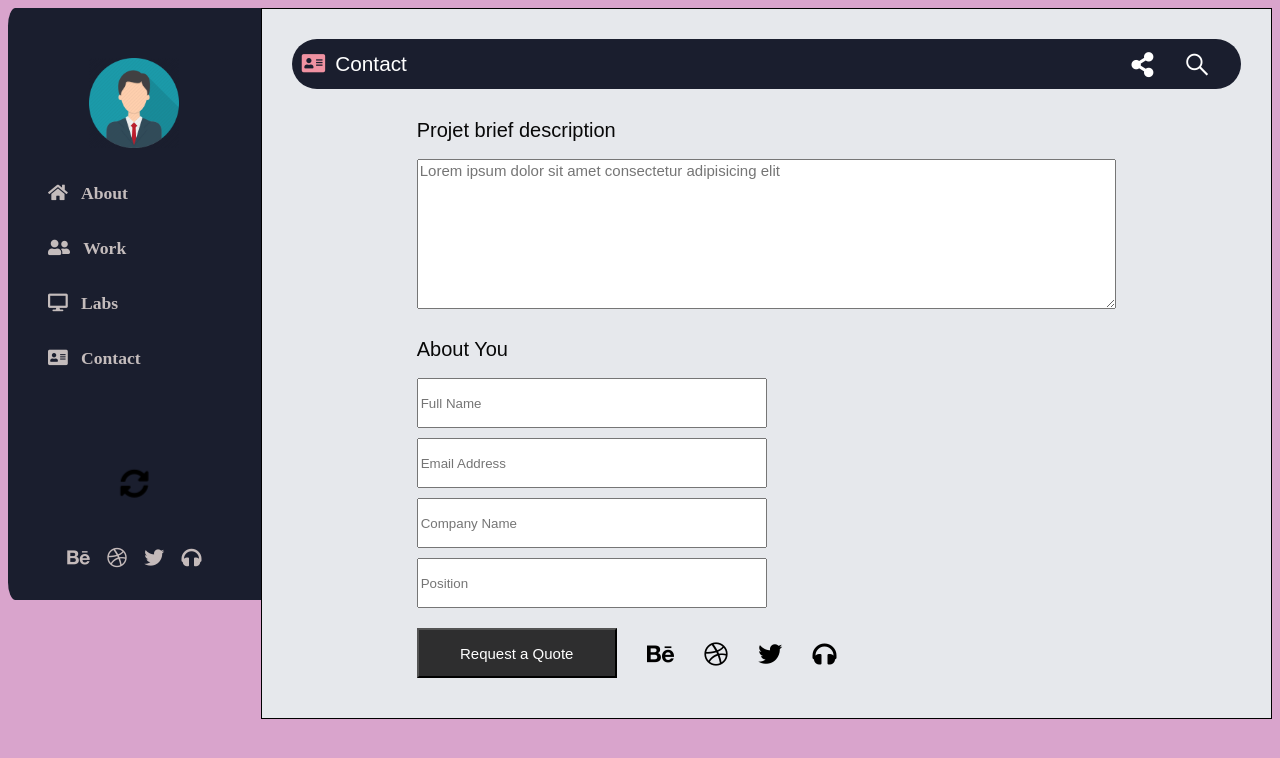
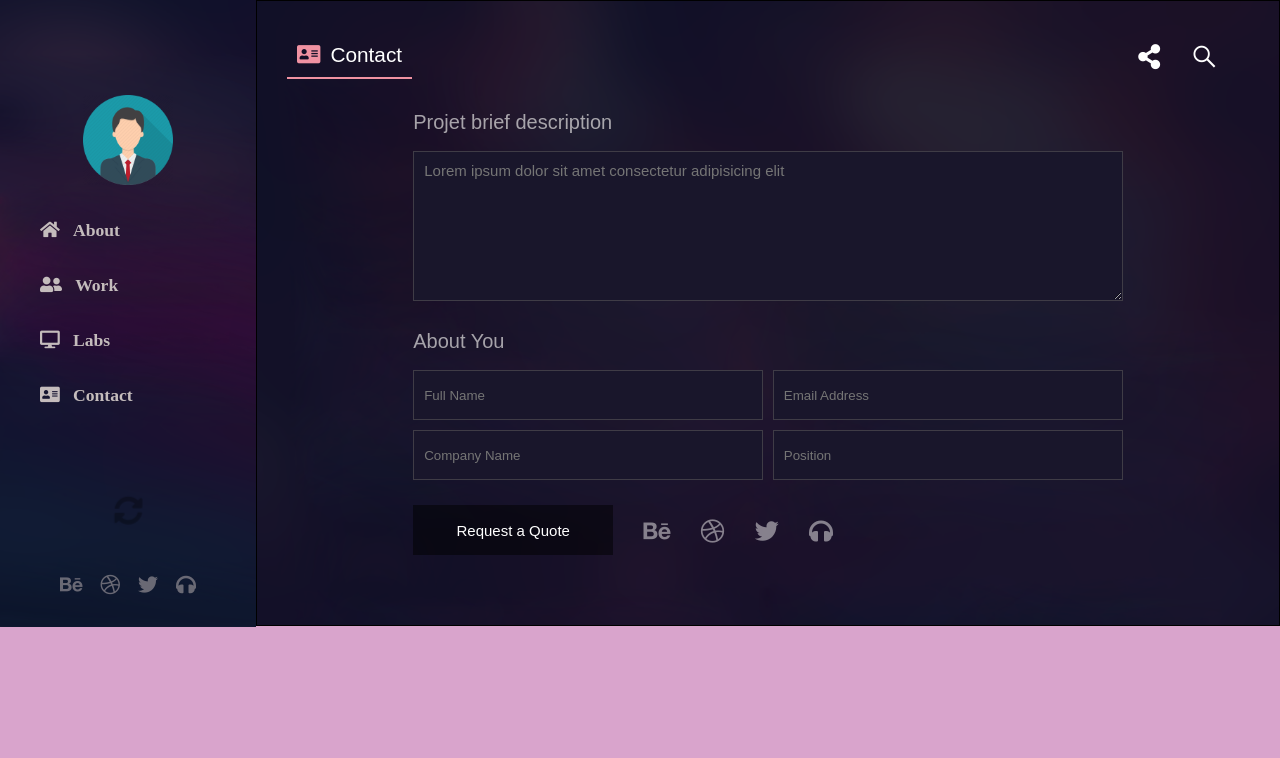
Before and after one commit to clementdah/website, a plain HTML site: page contact.html in a window 1280 px wide. Drawn offline with Linux system fonts and the light colour scheme.

Commit message:
j'ai un peu reajusté

```diff
--- a/css/style.css
+++ b/css/style.css
@@ -7,6 +7,8 @@ body
 {
     background: rgb(180, 74, 154, 0.5);
     color: black;
+    margin: 0px;
+    padding: 0px;
     /*width: 100%;
     margin: 10px;
     font-family: 'Arial Narrow', Arial, sans-serif;*/
@@ -28,15 +30,16 @@ body
 .main > nav
 {
     width: 20%;
-    padding-top: 50px;
+    padding-top: 95px;
     display: flex;
     flex-flow: column;
     align-items: center;
-    background: rgba(26, 30, 46);
+    background: url('../imag/nav.png') no-repeat 0px 0px;
+    background-size: cover;
     font-family: sans-serif;
-    /*background: rgba(3, 3, 3, 0.9);*/
+    /*background: rgba(3, 3, 3, 0.9);
     border-radius: 3% 0 0 3%;
-    /*background: url('../nav.jpg') no-repeat fixed;*/
+    background: url('../nav.jpg') no-repeat fixed;*/
     /*background: rgba(0, 0, 0, 0.918);*/
 }
 
@@ -78,7 +81,8 @@ body
     flex-flow: wrap;
     justify-content: center;
     font-size: 1.8em;
-    margin-top: 80px;
+    margin-top: 70px;
+    color: rgb(0, 0, 0, 0.3);
     /*font-weight: 900;*/
 }
 
@@ -90,6 +94,7 @@ body
     margin-top: 50px;
     margin-bottom: 30px;
     font-size: 20px;
+    opacity: 0.5;
 }
 
 .favicon a
@@ -117,8 +122,9 @@ section
     /*background: rgba(41, 25, 37, 0.918);*/
     color: white;
     padding: 30px;
-    padding-bottom: 10px;
-    background: rgb(230, 232, 236);
+    padding-bottom: 40px;
+    background: url('../imag/section.png') no-repeat 0px 0px;
+    background-size: cover;
 }
 
 
@@ -134,9 +140,9 @@ section > nav
     height: 50px;
     font-family: sans-serif;
     text-decoration: none;
-    background: rgba(26, 30, 46);
+    /*background: rgba(26, 30, 46);
     border-radius: 50px;
-    /*border: 1px solid rgb(236, 19, 164);*/
+    border: 1px solid rgb(236, 19, 164);*/
 }
 
 .nav-titre
@@ -145,6 +151,7 @@ section > nav
     display: inline-block;
     font-weight: lighter;
     padding: 10px;
+    border-bottom: 2px solid rgb(240, 146, 162);
     /*background: rgb(236, 19, 164);
     border-radius: 20%;*/
 }
@@ -188,10 +195,11 @@ article
     align-items: center;
     /*border: 1px solid rgb(236, 19, 164);*/
     width: 45%;
-    /*background: rgb(65, 63, 63);*/
+    /*background: rgb(65, 63, 63);
     background: rgb(25, 19, 44, 0.9);
+    box-shadow: 8px 8px 6px black;*/
     border-radius: 5%;
-    box-shadow: 8px 8px 6px black;
+
 }
 
 .cadre-about h1
@@ -219,7 +227,7 @@ article
 .cadre-about p
 {
     margin-top: 0px;
-    margin-bottom: -10px;
+    margin-bottom: -15px;
     font-size: 1.3em;
     line-height: 1.6;
     padding: 20px;
@@ -287,8 +295,9 @@ aside img
 {
     width: 470px;
     height: 480px;
-    border-radius: 5%;
-    box-shadow: -8px 8px 6px black;
+    /*border-radius: 5%;*/
+    box-shadow: 0px 0px 30px rgb(25, 22, 43);
+    border: 1px solid rgb(25, 22, 43);
 }
 
 
@@ -300,12 +309,12 @@ aside img
     display: flex;
     flex-flow: wrap;
     justify-content: space-around;
-
+    padding-top: 20px;
 }
 
 .img-work
 {
-    color: black;
+    color: white;
     text-align: center;
     margin: 10px;
 
@@ -336,7 +345,7 @@ aside img
     display: flex;
     flex-flow: wrap;
     justify-content: space-around;
-
+    padding-top: 20px;
 }
 
 .img-labs
@@ -387,7 +396,7 @@ form
 
 .main-contact p
 {
-    color: rgb(8, 8, 8);
+    color: rgb(226, 225, 225, 0.7);
     font-family: sans-serif;
     font-weight: 500;
     font-size: 20px;
@@ -402,6 +411,10 @@ textarea
     height: 150px;
     font-size: 15px;
     font-family: sans-serif;
+    padding-left: 10px;
+    padding-top: 10px;
+    background: rgb(25, 22, 43);
+    border: 1px solid rgb(102, 99, 99, 0.5);
 }
 
 textarea:hover
@@ -414,6 +427,9 @@ input[type="text"]
     height: 50px;
     width: 350px;
     margin-bottom: 10px;
+    padding-left: 10px;
+    background: rgb(25, 22, 43);
+    border: 1px solid rgb(102, 99, 99, 0.5);
 }
 
 input[type="text"]:hover
@@ -430,7 +446,7 @@ form div
 
 .les-btn-form
 {
-    margin-top: 10px;
+    margin-top: 15px;
     justify-content: flex-start;
 }
 
@@ -441,11 +457,12 @@ input[type="submit"]
     justify-content: center;
     color: inherit;
     text-decoration: none;
-    background: rgb(0, 0, 0, 0.8);
+    background: rgb(0, 0, 0, 0.5);
     width: 200px;
     height: 50px;
     font-size: 15px;
     font-family: sans-serif;
+    border: none;
 }
 
 input[type="submit"]:hover
@@ -467,7 +484,7 @@ input[type="submit"]:hover
 
 .favicon-contact a
 {
-    color: black;
+    color: rgb(241, 240, 240, 0.5);
 }
 
 .favicon-contact a:hover
```
Also changed, not shown: imag/img_about.png, imag/nav.png (added), imag/section.png (added).
